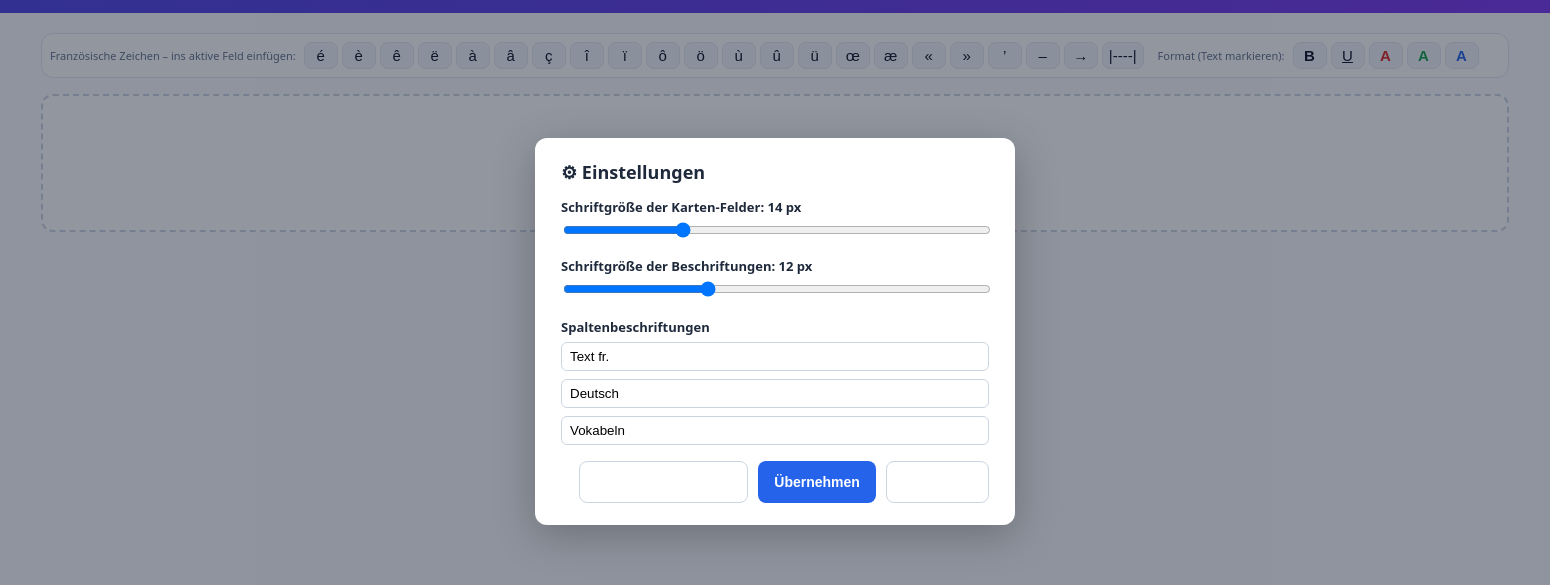
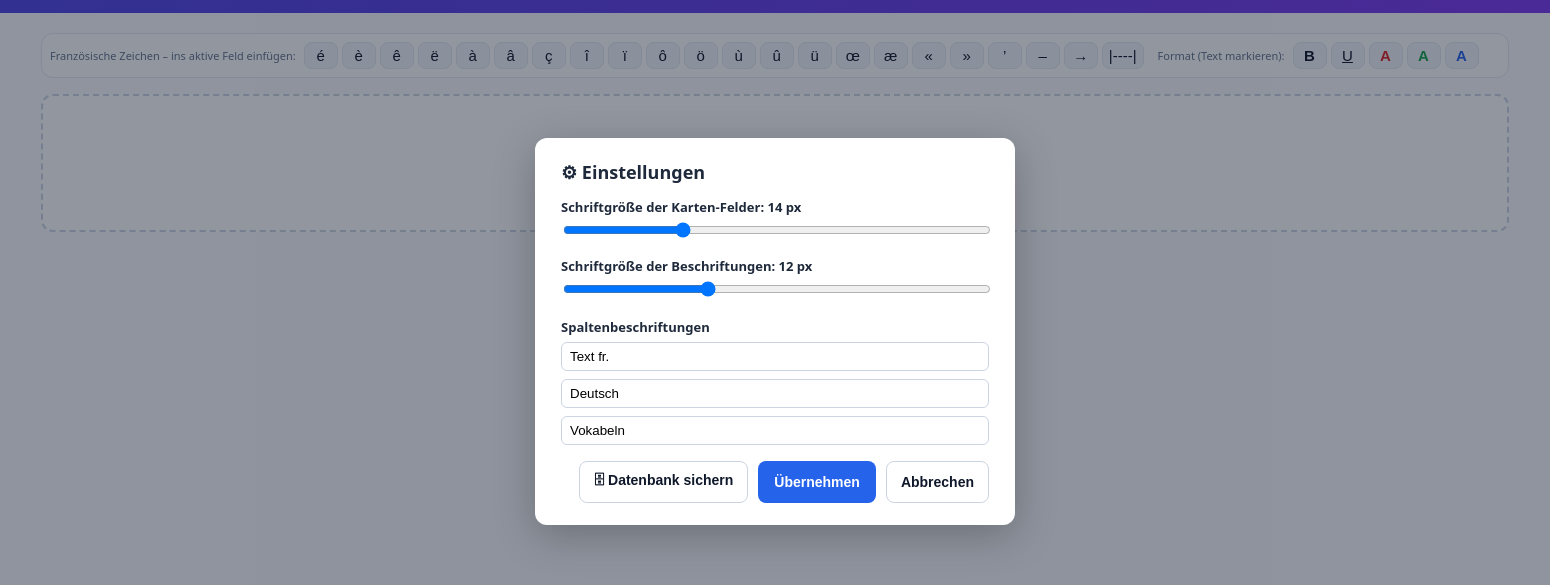
Before and after one commit to ulrikeorso-svg/vokabel-werkstatt, an Electron app: page index.html in a window 1550 px wide. Both pictures are taken after a click on the button "⚙ Einstellungen". Shown: the part 69-654 px from the top of the page. Drawn offline with Linux system fonts and the light colour scheme; no server answers.

Commit message:
Update index.html

```diff
--- a/index.html
+++ b/index.html
@@ -871,9 +871,9 @@
           '<input id="vw-et-vok" type="text" placeholder="Beschriftung Vokabellisten" style="width:100%;padding:6px 8px;border:1px solid #cbd5e1;border-radius:6px;">' +
           '<p id="vw-db-info" style="font-size:12px;color:#475569;margin:16px 0 4px;word-break:break-all;"></p>' +
           '<div style="display:flex;gap:10px;flex-wrap:wrap;justify-content:flex-end;margin-top:16px;">' +
-          '<button id="vw-btn-backup" style="padding:8px 14px;border:1px solid #cbd5e1;border-radius:8px;background:#fff;cursor:pointer;">🗄 Datenbank sichern</button>' +
+          '<button id="vw-btn-backup" style="padding:8px 14px;border:1px solid #cbd5e1;border-radius:8px;background:#fff;color:#0f172a;cursor:pointer;">🗄 Datenbank sichern</button>' +
           '<button id="vw-btn-ok" style="padding:8px 16px;border:0;border-radius:8px;background:#2563eb;color:#fff;cursor:pointer;font-weight:600;">Übernehmen</button>' +
-          '<button id="vw-btn-close" style="padding:8px 14px;border:1px solid #cbd5e1;border-radius:8px;background:#fff;cursor:pointer;">Abbrechen</button>' +
+          '<button id="vw-btn-close" style="padding:8px 14px;border:1px solid #cbd5e1;border-radius:8px;background:#fff;color:#0f172a;cursor:pointer;">Abbrechen</button>' +
           '</div>';
         hg.appendChild(box);
         document.body.appendChild(hg);
```
